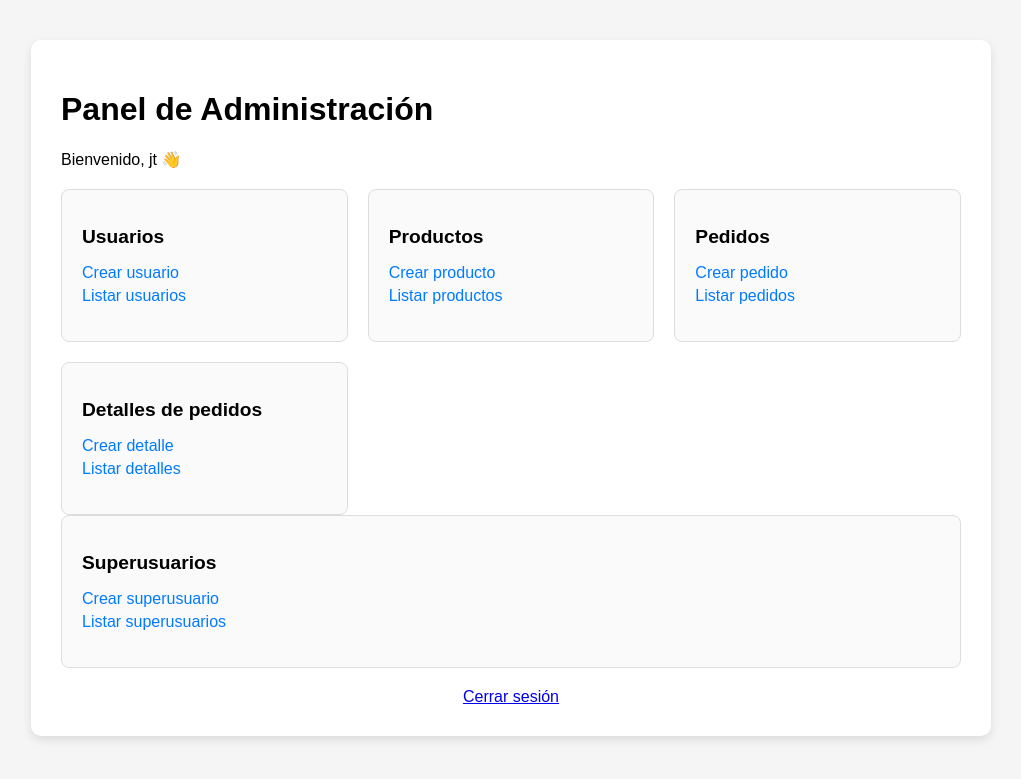
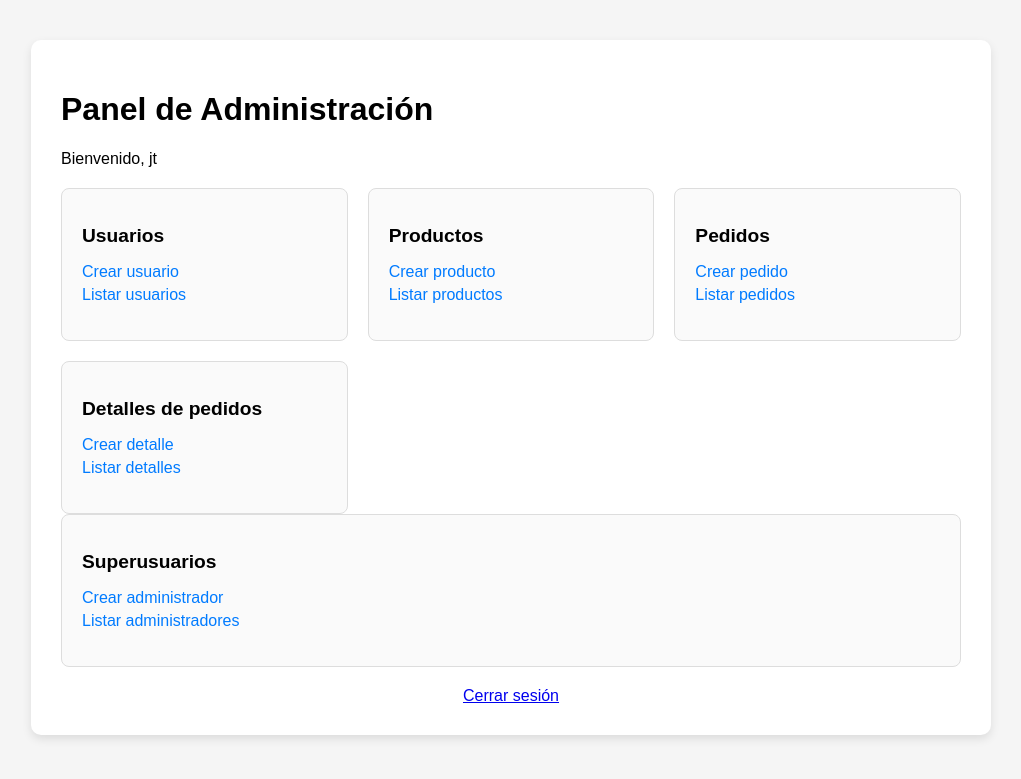
Before and after one commit to bones-2828/Espacio_raro, a Django app: page /dashboard/ in a window 1280 px wide. Shown: the top 779 px of the page, without its empty margins (129-1150 px from the left). Run offline with Django 5.2, Linux system fonts and the light colour scheme; the first user in the database is signed in.

Commit message:
Add files via upload

```diff
--- a/templates/dashboard.html
+++ b/templates/dashboard.html
@@ -10,7 +10,7 @@
 <body>
   <div class="dashboard-wrapper">
     <h1>Panel de Administración</h1>
-    <p>Bienvenido, {{ request.user.username }} 👋</p>
+    <p>Bienvenido, {{ request.user.username }}</p>
 
     <!-- Sección principal organizada en cuadrícula -->
     <div class="dashboard-grid">
@@ -57,8 +57,8 @@
       <div class="card">
         <h2>Superusuarios</h2>
         <ul>
-          <li><a href="{% url 'superuser_create' %}">Crear superusuario</a></li>
-          <li><a href="{% url 'superuser_list' %}">Listar superusuarios</a></li>
+          <li><a href="{% url 'superuser_create' %}">Crear administrador</a></li>
+          <li><a href="{% url 'superuser_list' %}">Listar administradores</a></li>
         </ul>
       </div>
 
--- a/templates/superusers/superuser_create.html
+++ b/templates/superusers/superuser_create.html
@@ -1,6 +1,6 @@
 {% extends 'base.html' %}
 {% block content %}
-<h1>➕ Crear Superusuario</h1>
+<h1>➕ Crear administrador</h1>
 
 <form method="post">
   {% csrf_token %}
--- a/templates/superusers/superuser_list.html
+++ b/templates/superusers/superuser_list.html
@@ -1,8 +1,8 @@
 {% extends 'base.html' %}
 {% block content %}
-<h1>👑 Superusuarios</h1>
+<h1>Administradores</h1>
 
-<a href="{% url 'superuser_create' %}" class="btn">➕ Crear nuevo superusuario</a>
+<a href="{% url 'superuser_create' %}" class="btn">➕ Crear nuevo administrador</a>
 
 <table border="1" cellpadding="10">
   <thead>
@@ -31,7 +31,7 @@
         </td>
       </tr>
     {% empty %}
-      <tr><td colspan="4">No hay superusuarios registrados.</td></tr>
+      <tr><td colspan="4">No hay administradores registrados.</td></tr>
     {% endfor %}
   </tbody>
 </table>
```
